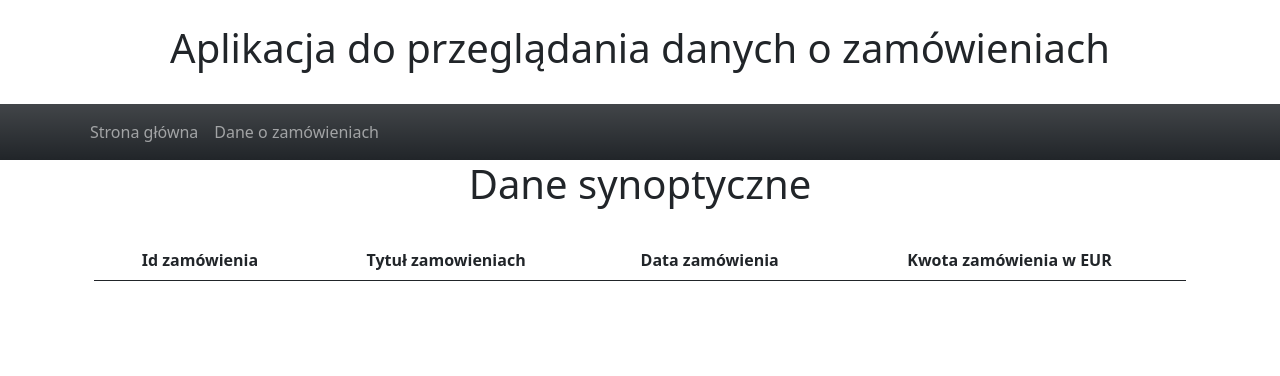
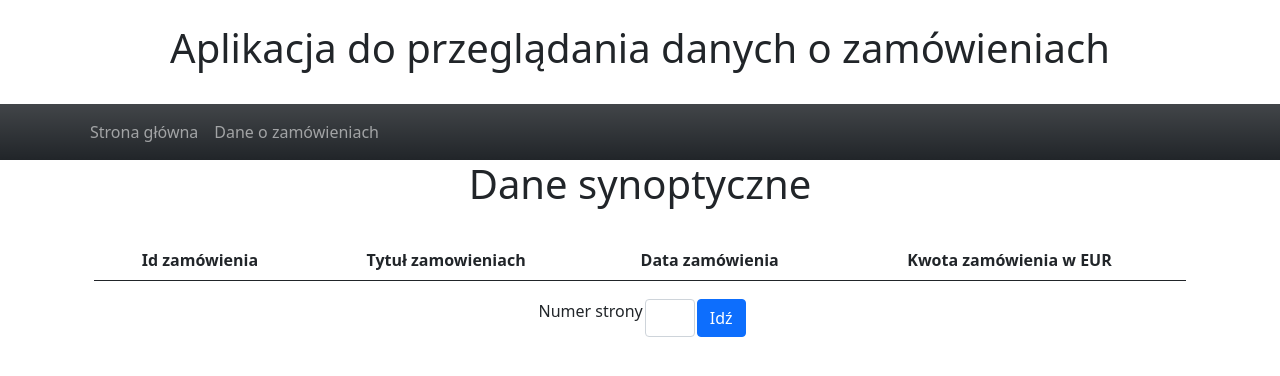
Before and after one commit to DudekMarek/ProcurementInPolandWebApp, a Flask app: page /dane-o-zamowieniach in a window 1280 px wide. Shown: the top 376 px of the page. Run offline with Flask 3, Linux system fonts and the light colour scheme; data that the repository does not hold is empty.

Commit message:
dodano możliwość wyświetlania kolejnych stron zamówień

```diff
--- a/website/templates/procurment.html
+++ b/website/templates/procurment.html
@@ -28,6 +28,17 @@
           </tbody>
         </table>
       </div>
+
+      <div class="container d-flex align-items-center justify-content-center">
+        <form method='POST'>
+          <div class="d-flex justify-content-between mb-3 w-100" style="max-width: 250px; margin: 2px">
+            <label for="page" class="form-label">Numer strony</label>
+            <input type="page" class="form-control" id="page" name="page" placeholder="{{currentPage}}" style="max-width: 50px;">
+            <button class="btn btn-primary mw-100" type="submit">Idź</button>
+          </div>
+        </form>
+      </div>
+
 </div>
 
 {% endblock %}
--- a/website/views.py
+++ b/website/views.py
@@ -1,6 +1,6 @@
 import locale
 import requests
-from flask import Blueprint, render_template
+from flask import Blueprint, render_template, request
 
 views = Blueprint("views", __name__)
 
@@ -8,17 +8,30 @@ views = Blueprint("views", __name__)
 def home():
     return render_template('home.html')
 
-@views.route('/dane-o-zamowieniach')
+@views.route('/dane-o-zamowieniach', methods=['GET', 'POST'])
 def procurments():
-    #Pobieranie danych z API i formatowanie
-    allData = requests.get('https://tenders.guru/api/pl/tenders').json()
+    url = 'https://tenders.guru/api/pl/tenders'
+
+    # Obsługa przechodzenia na kolejne strony
+    if request.method == 'POST':
+        page = request.form.get('page')
+        params = {"page": f"{page}"}
+        allData = requests.get(url, params=params).json()
+
+    # Obsługa przejścia na pierwszą stronę
+    else:
+        allData = requests.get(url).json()
+
+
+    currentPage = allData['page_number']
 
     #Wyciąganie z całego pliku JSON listy obiektów opisujących poszczególne zamówienia
     data = allData['data']
     for proc in data:
         proc['awarded_value_eur'] = format_number(proc['awarded_value_eur'])
 
-    return render_template('procurment.html', data=data)
+
+    return render_template('procurment.html', data=data, currentPage=currentPage)
 
 #Funkcja służąca do formatowanie liczb w celu łatwiejszego ich czytania
 def format_number(num_str):
```
